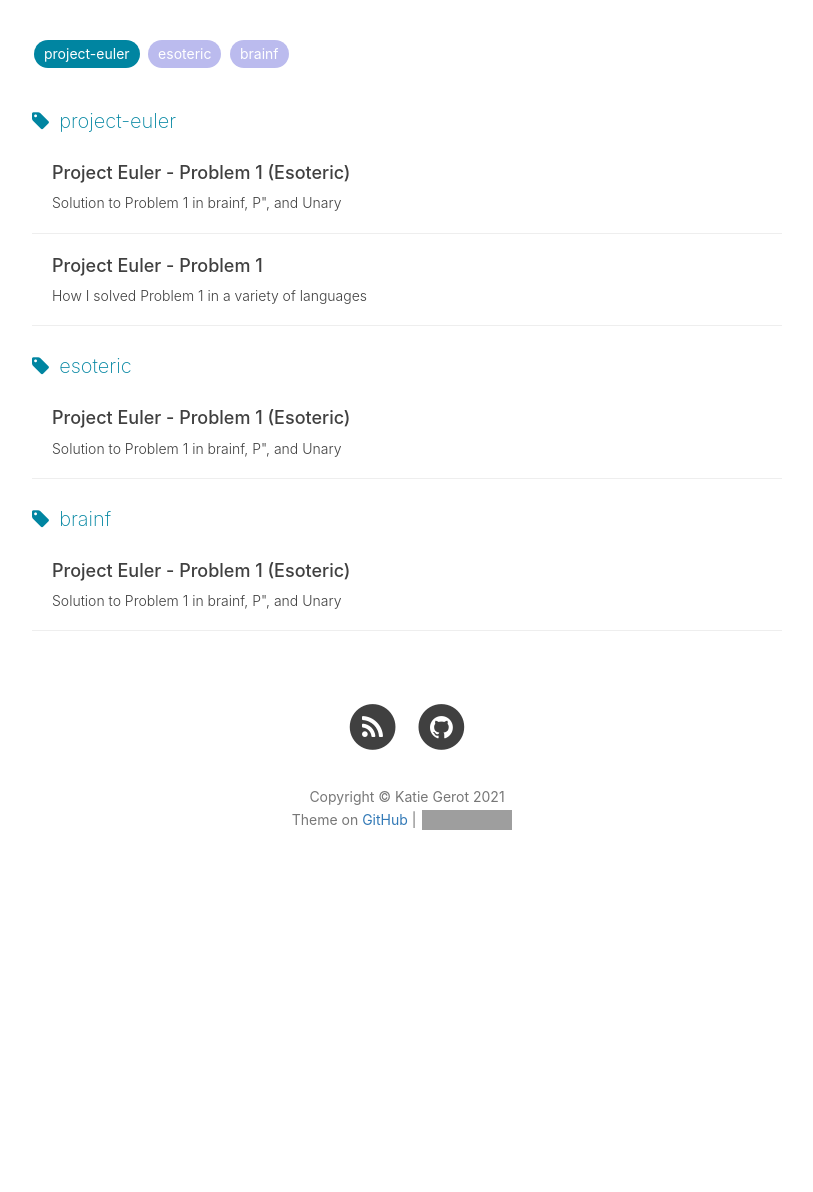
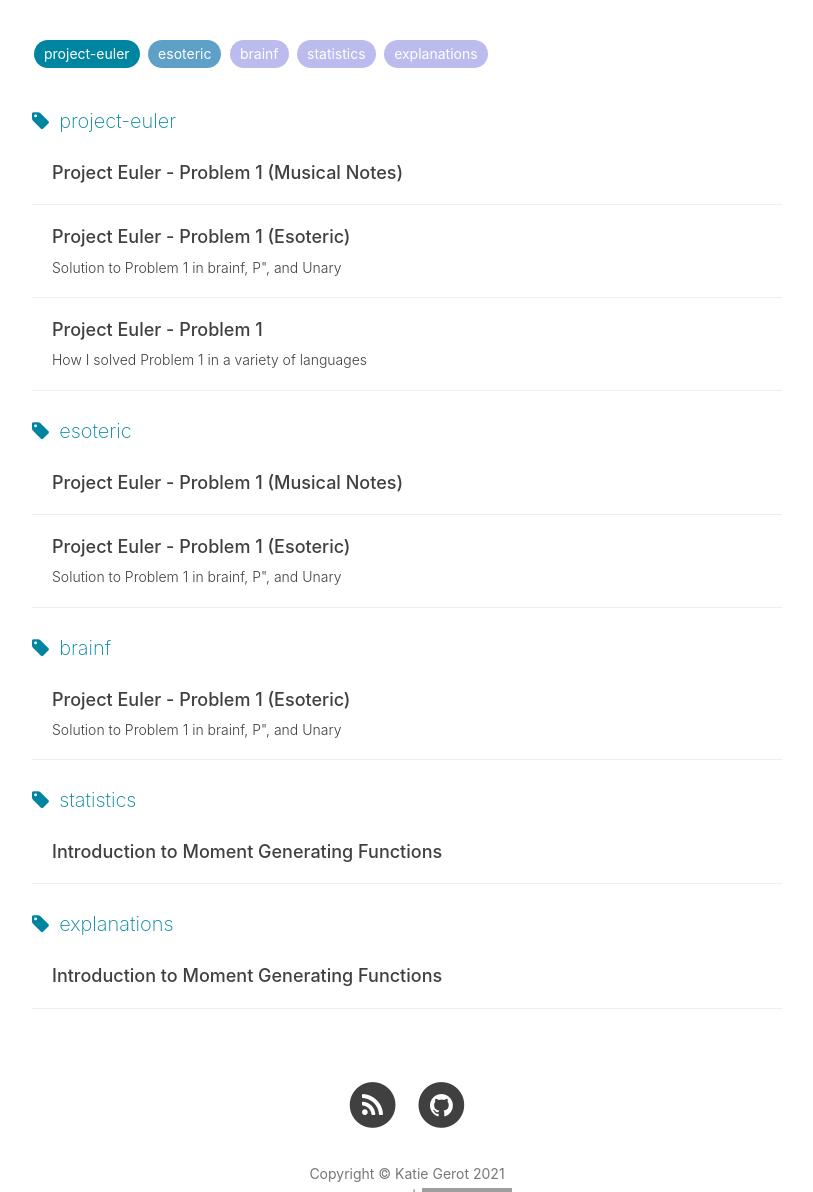
Before and after one commit to kgerot/kgerot.github.io, a Jekyll site: the page built from tags.html, in a window 1280 px wide and 1400 px high. Shown: the part 208-1400 px from the top of the window, without its empty margins (233-1046 px from the left). Built offline with Jekyll 4.4.1, drawn with Linux system fonts in a browser that asks for light colours; nearby versions of some CDN libraries; comment, search, counter and statistics services are not loaded; some of the changed lines change nothing that is shown; grey boxes are pictures that could not be loaded.

Commit message:
new post

```diff
--- a/_posts/2020-12-25-Project-Euler-Musical-Notes.md
+++ b/_posts/2020-12-25-Project-Euler-Musical-Notes.md
@@ -2,6 +2,7 @@
 layout: post
 title: Project Euler - Problem 1 (Musical Notes)
 header-img: img/unsplash-music.jpg
+tags: ["project-euler", "esoteric"]
 header-mask: true
 usemathjax: false
 ---
--- /dev/null
+++ b/_posts/2021-12-02-MGF-Intro.md
@@ -0,0 +1,56 @@
+---
+layout: post
+title: Introduction to Moment Generating Functions
+header-img: img/unsplash-mgf.jpg
+tags: ["statistics", "explanations"]
+header-mask: true
+usemathjax: true
+---
+
+Moment Generating Function for continuous functions
+
+\\(
+    M(t) = E[e^{tx}] \implies \int_{0}^{\infty} e^{tx} f(x) \; dx
+\\)
+
+# Examples
+
+### Example 1: Continuous Random Variable
+
+Let's take a continuous variable \\(f(x)=e^{-x}\\) for \\(x\ge 0\\) and 0 otherwise. The moment generating function is then
+
+\\(
+    \begin{align*}
+        M(t) = E[e^{tx}] &= \int_{0}^{\infty} e^{tx} f(x) \; dx \\
+        &= \lim_{n\to \infty}\int_{0}^n e^{(t-1)x}\;dx\\
+        &= \lim_{n\to \infty} \left[ \frac{1}{t-1}e^{(t-1)x}\right]_{x=0}^n\\
+        &= \lim_{n\to \infty} \left[(\frac{1}{t-1}e^{(t-1)n}-\frac{1}{t-1}\right)\\
+    \end{align*}
+\\)
+
+From here we have three difference solutions
+- For \\(t>1\\), the term \\(e^{(t-1)n}\\) diverges to infinity as \\(n\\) increases. Because the limit diverges, the function is undefined
+- For \\(t = 1\\), the terms \\(\frac{1}{t-1}\\) becomes undefined. Thus, the function is undefined here as well
+- For \\(t<1\\), the term \\(e^{(t-1)n}\\) converges to \\(0\\), so the function is defined
+
+So, the Moment Generating Function for \\(t<1\\) is
+
+\\(
+    M(t) = \frac{1}{t-1}(0)-\frac{1}{t-1} = (1-t)^{-1}
+\\)
+
+Also for \\(t<1\\), the first and second derivatives are
+
+\\(M'(t) = \frac{d}{dt} (1-t)^{-1} = (1-t)^{-2}\\)
+
+\\(M''(t) = \frac{d^2}{dt^2} (1-t)^{-1} = 2(1-t)^{-3}\\)
+
+If we are trying to find the expectation for this function in the defined range, we plug in 0 for \\(t\\) which gives us an expectation of \\(1\\)
+
+For variance, we would use the equation
+
+\\(
+    M''(0) - M'(0)^2
+\\)
+
+which gives us a variance of \\(\frac{1}{2} - 1 = -\frac12\\)
```
Also changed, not shown: 1 other file.
